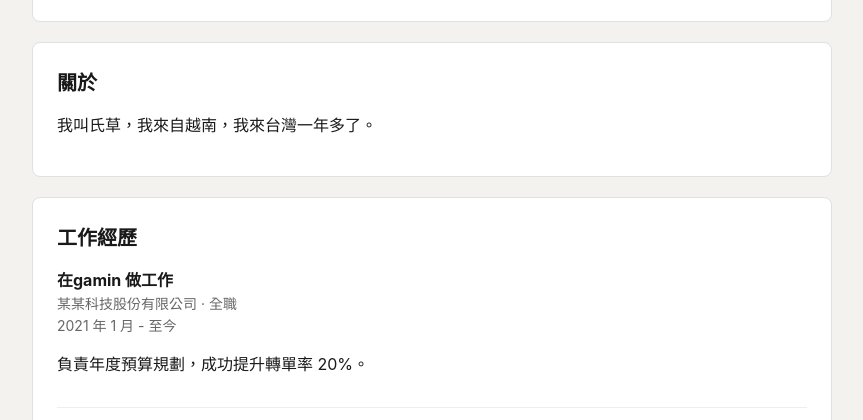
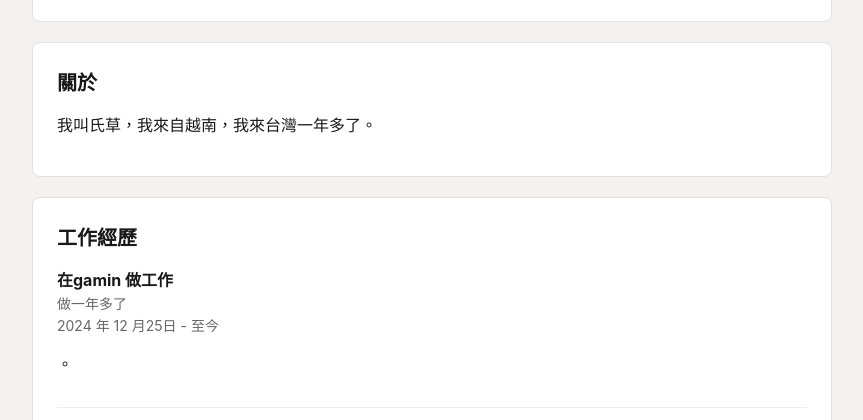
Before and after one commit to thao66936-bit/tranthithao, a plain HTML site: page index.html in a window 1280 px wide. Shown: the part 380-800 px from the top of the page, without its empty margins (208-1071 px from the left). Drawn offline with Linux system fonts and the light colour scheme.

Commit message:
Update index.html

```diff
--- a/index.html
+++ b/index.html
@@ -156,9 +156,9 @@
         <h3>工作經歷</h3>
         <div class="item">
             <h4> 在gamin 做工作</h4>
-            <p class="sub">某某科技股份有限公司 · 全職</p>
-            <p class="sub">2021 年 1 月 - 至今</p>
-            <p>負責年度預算規劃，成功提升轉單率 20%。</p>
+            <p class="sub">做一年多了</p>
+            <p class="sub">2024 年 12 月25日 - 至今</p>
+            <p>。</p>
         </div>
         <div class="item">
             <h4>行銷專員</h4>
```
